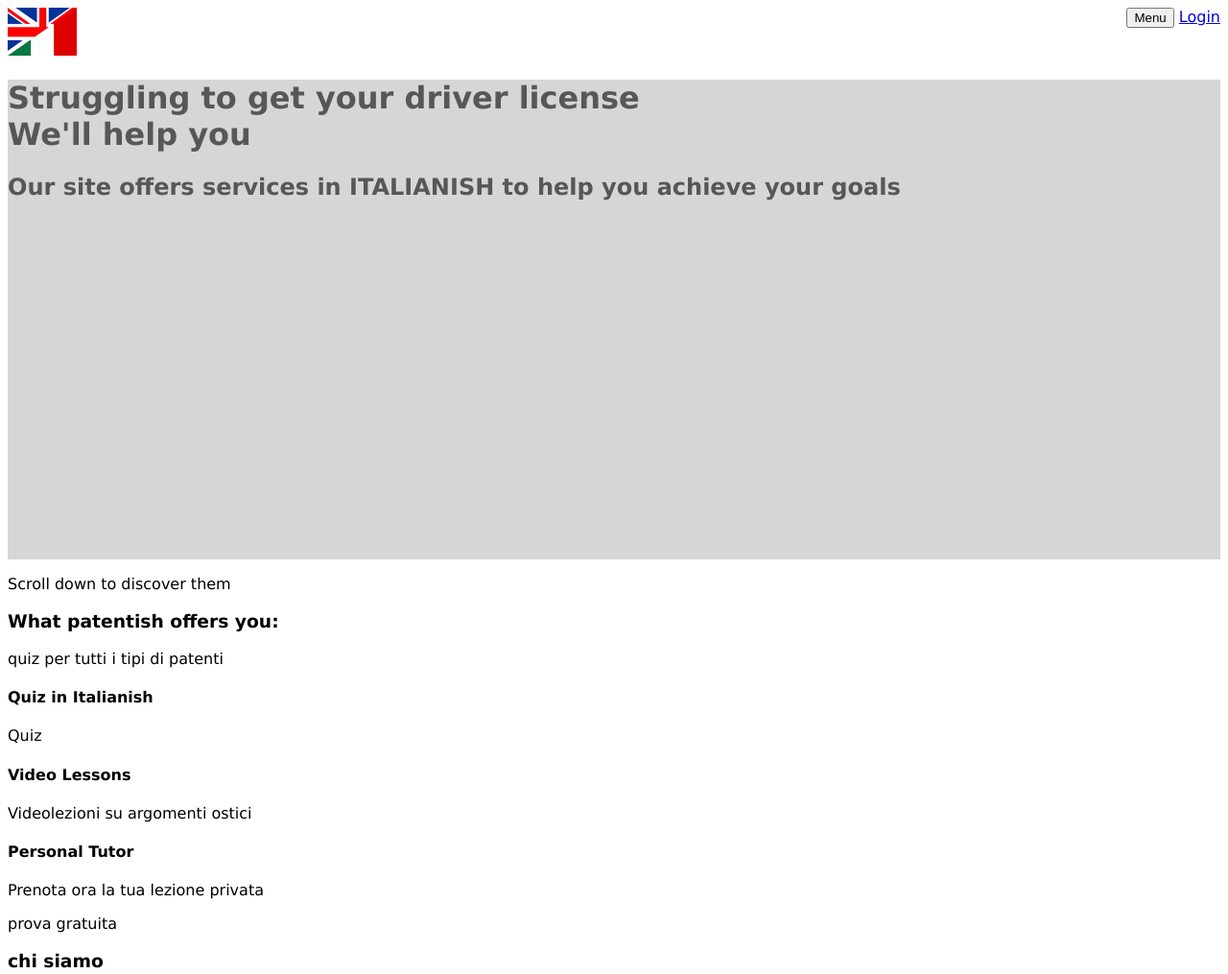
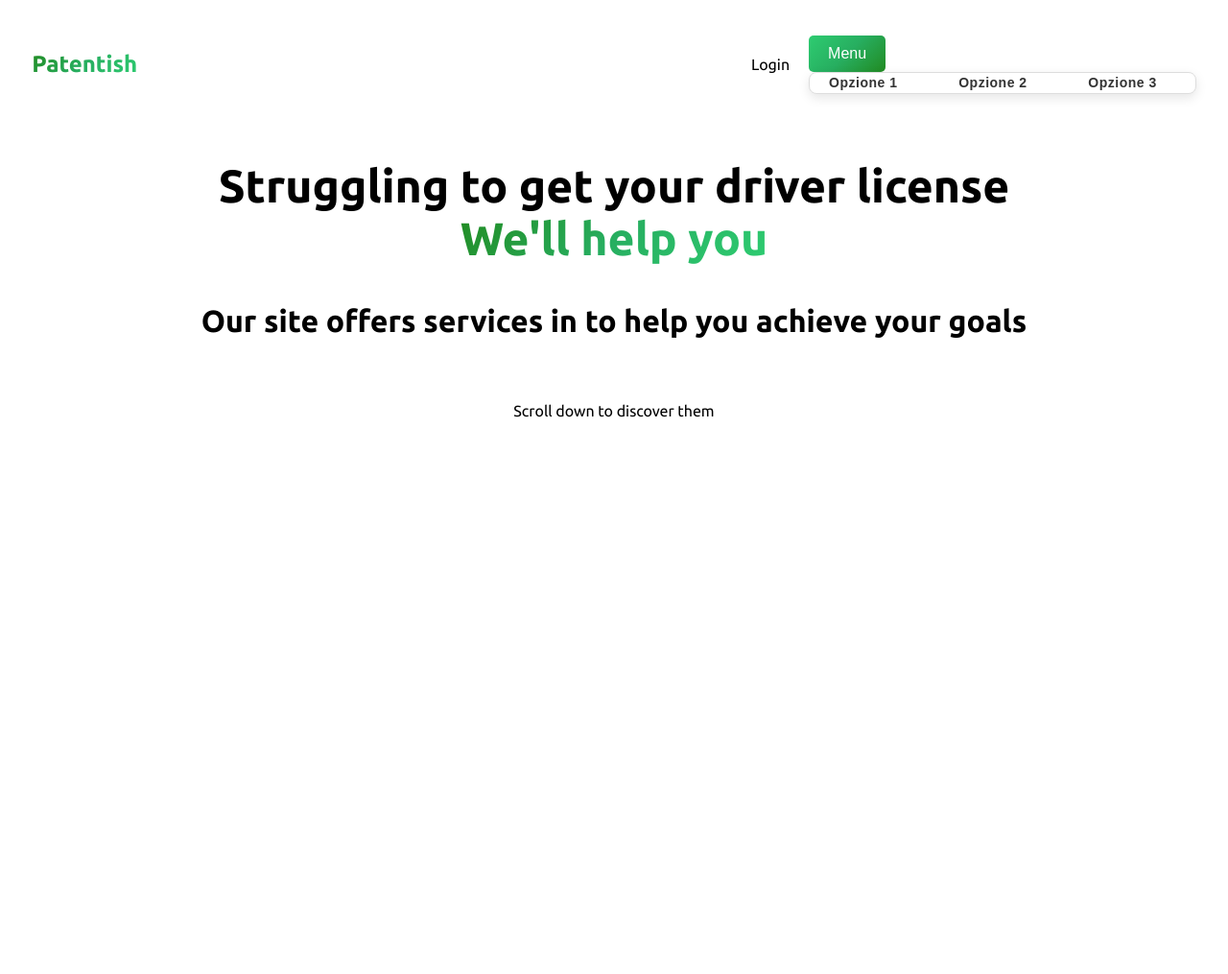
Before and after one commit to aurorar17/patentish, a plain HTML site: page index.html in a window 1280 px wide. Shown: the top 1015 px of the page at 96% size. After the commit the page ends 800 px from the top, so only its background shows below. Drawn offline with Linux system fonts and the light colour scheme.

Commit message:
desktop.cc

```diff
--- a/assets/desktop.css
+++ b/assets/desktop.css
@@ -1,20 +1,38 @@
 @media (min-width: 1025px) {
 
     body {
-        font-family: Verdana, Geneva, Tahoma, sans-serif;
+        font-family: Ubuntu, Verdana, Geneva, Tahoma, sans-serif;
     }
 
 
     /* NAVIGATION BAR */
 
+
+
     .nav {
         display: flex;
         justify-content: space-between;
+        align-items: center;
+        padding: 2%;
     }
 
-    .menu-container {
-        position: relative;
-        display: inline-block;
+    .nav-container {
+        display: flex;
+        align-items: center;
+    }
+
+    .nav-container a {
+        margin-right: 20px;
+        color: black;
+        text-decoration: none;
+    }
+
+    h1 {
+        background: linear-gradient(135deg, #228B22, #27ae60, #2ecc71);
+        font-weight: bold;
+        -webkit-background-clip: text;
+        background-clip: text;
+        color: transparent;
     }
 
     /* Nel contesto di un menu a discesa, l'uso della proprietà position: relative per il contenitore .menu-container è importante per garantire che il menu a discesa sia posizionato correttamente rispetto al suo genitore. Ecco perché:
@@ -31,8 +49,12 @@ Gestione dello Spazio:
 
 position: relative non influisce sul flusso normale del documento, quindi il contenitore mantiene il suo spazio nel layout, e solo il posizionamento del menu a discesa viene influenzato. Questo evita che il layout generale della pagina venga alterato dal menu a discesa. */
 
+    .menu-container {
+        position: relative;
+        display: inline-block;
+    }
 
-    .dropdown-menu {
+    /* .dropdown-menu {
         display: none;
         position: absolute;
         top: 100%;
@@ -42,8 +64,6 @@ position: relative non influisce sul flusso normale del documento, quindi il con
         box-shadow: 0px 8px 16px 0px rgba(0, 0, 0, 0.2);
         z-index: 1;
     }
-
-    /* In questo modo, .dropdown-menu verrà visualizzato esattamente sotto il .menu-button, e la sua posizione sarà controllata rispetto a .menu-container. Se non utilizzassi position: relative su .menu-container, il menu a discesa potrebbe finire in una posizione imprevista, fuori dal contesto del pulsante. */
 
     .dropdown-menu a {
         color: black;
@@ -56,38 +76,171 @@ position: relative non influisce sul flusso normale del documento, quindi il con
         background-color: #f1f1f1;
     }
 
-    /* Mostra il menu a discesa quando si passa sopra il contenitore */
+    /* Mostra il menu a discesa quando si passa sopra il contenitore
     .menu-container:hover .dropdown-menu {
         display: block;
+    } */
+
+    .dropdown-menu {
+        background-color: #ffffff;
+        /* Colore più chiaro per un look pulito */
+        border-radius: 8px;
+        /* Aggiungi angoli arrotondati */
+        min-width: 180px;
+        /* Leggermente più largo per dare spazio */
+        box-shadow: 0px 8px 16px rgba(0, 0, 0, 0.1);
+        /* Ombra più soft */
+    }
+
+    .dropdown-menu a {
+        color: #333333;
+        /* Testo leggermente più scuro */
+        padding: 14px 20px;
+        /* Più spazio intorno agli elementi */
+        font-family: 'Arial', sans-serif;
+        /* Scegli un font moderno */
+        font-size: 14px;
+        /* Riduci leggermente la dimensione del testo */
+        font-weight: bold;
+        /* Rendi il testo più visibile */
+        transition: background-color 0.3s ease;
+        /* Aggiungi transizioni fluide */
+    }
+
+    .dropdown-menu a:hover {
+        background-color: #ececec;
+        /* Colore hover più soft */
+    }
+
+    .dropdown-menu {
+        transition: opacity 0.3s ease, transform 0.3s ease;
+        opacity: 0;
+        transform: translateY(-10px);
+        /* Inizialmente nascosto leggermente in alto */
+    }
+
+    .menu-container:hover .dropdown-menu {
+        display: block;
+        opacity: 1;
+        transform: translateY(0);
+        /* Scende con una transizione fluida */
+    }
+
+    .dropdown-menu a {
+        letter-spacing: 0.5px;
+        /* Aumenta leggermente lo spazio tra le lettere */
+        line-height: 1.5;
+        /* Aggiungi altezza della linea per migliorare la leggibilità */
+    }
+
+    .dropdown-menu {
+        animation: slideIn 0.3s ease forwards;
+    }
+
+    @keyframes slideIn {
+        from {
+            opacity: 0;
+            transform: translateY(-20px);
+        }
+
+        to {
+            opacity: 1;
+            transform: translateY(0);
+        }
+    }
+
+    .dropdown-menu {
+        border: 1px solid #dddddd;
+        /* Bordo leggero e discreto */
+        box-shadow: 0px 4px 12px rgba(0, 0, 0, 0.1);
+        /* Ombra più delicata */
+    }
+
+
+    .button {
+        display: inline-block;
+        /* Permette al bottone di comportarsi come un elemento inline con padding */
+        padding: 10px 20px;
+        /* Spazio interno del bottone */
+        font-size: 16px;
+        /* Dimensione del testo */
+        font-family: 'Arial', sans-serif;
+        /* Tipo di font */
+        color: #ffffff;
+        /* Colore del testo */
+        background: linear-gradient(135deg, #2ecc71, #27ae60, #228B22);
+        /* Colore di sfondo del bottone */
+        border: none;
+        /* Rimuove il bordo predefinito */
+        border-radius: 5px;
+        /* Angoli arrotondati */
+        text-align: center;
+        /* Allinea il testo al centro */
+        text-decoration: none;
+        /* Rimuove la sottolineatura */
+        cursor: pointer;
+        /* Cambia il cursore in una mano per indicare cliccabilità */
+        transition: background-color 0.3s, transform 0.2s;
+        /* Transizioni morbide per l'effetto hover */
+    }
+
+    /* Effetto hover */
+    .button:hover {
+        background-color: #0056b3;
+        /* Colore di sfondo quando il mouse è sopra */
+        transform: translateY(-2px);
+        /* Effetto di sollevamento del bottone */
+    }
+
+    /* Effetto focus */
+    .button:focus {
+        outline: none;
+        /* Rimuove il contorno predefinito */
+        box-shadow: 0 0 0 2px rgba(0, 123, 255, 0.5);
+        /* Aggiunge un'ombra blu quando il bottone è focalizzato */
+    }
+
+    /* Effetto attivo (quando il bottone è cliccato) */
+    .button:active {
+        background-color: #004085;
+        /* Colore di sfondo quando il bottone è cliccato */
+        transform: translateY(1px);
+        /* Effetto di pressione del bottone */
     }
 
 
 
 
 
-    /* CSS */
-    .container {
-        position: relative;
-        width: 100%;
-        height: 500px;
-        /* Imposta l'altezza desiderata */
-        background-image: url(./foto-pictures/IMG_8069.heic);
-        background-size: cover;
-        /* Adatta l'immagine alle dimensioni dell'elemento */
-        background-position: center;
-        /* Centra l'immagine */
+
+
+
+
+    /* TITOLO */
+
+    .title-container {
+        text-align: center;
     }
 
-    .overlay {
-        position: absolute;
-        top: 0;
-        left: 0;
-        width: 100%;
-        height: 100%;
+    h2 {
+        font-size: 3em;
+        font-weight: bold;
+    }
 
-        background: rgba(175, 173, 173, 0.5);
-        /* Colore nero con opacità 0.5 */
+    h3 {
+        font-size: 2em;
+        font-weight: bold;
+    }
+
+    .special-effect {
+        background: linear-gradient(135deg, #228B22, #27ae60, #2ecc71);
+        font-weight: bold;
+        -webkit-background-clip: text;
+        background-clip: text;
+        color: transparent;
     }
 
 
+    /* ARTICLE */
+
 }
--- a/index.html
+++ b/index.html
@@ -8,6 +8,11 @@
     <link rel="stylesheet" href="/assets/desktop.css">
     <link rel="stylesheet" href="/assets/tablet.css">
     <link rel="stylesheet" href="/assets/mobile.css">
+    <link rel="preconnect" href="https://fonts.googleapis.com">
+    <link rel="preconnect" href="https://fonts.gstatic.com" crossorigin>
+    <link
+        href="https://fonts.googleapis.com/css2?family=Ubuntu:ital,wght@0,300;0,400;0,500;0,700;1,300;1,400;1,500;1,700&display=swap"
+        rel="stylesheet">
 
 </head>
 
@@ -16,76 +21,41 @@
     <header>
         <nav>
             <div class="nav">
-                <a href="index.html">
-                    <img src="/foto-pictures/italianish.jpg" alt="Logo della compagnia - Company Logo"
-                        style="height: 50px; width: auto;">
-                </a>
+                <h1>Patentish</h1>
+                <div class="nav-container">
+                    <a href="#">Login</a></li>
                     <div class="menu-container">
-                    <button class="menu-button">Menu</button>
+                        <button class="button">Menu</button>
                         <div class="dropdown-menu">
                             <a href="#">Opzione 1</a>
                             <a href="#">Opzione 2</a>
                             <a href="#">Opzione 3</a>
                         </div>
-                    <a href="#">Login</a></li>
+                    </div>
                 </div>
             </div>
         </nav>
     </header>
 
     <main>
-
-        <div class="container">
-            <div class="overlay"></div>
-            <h1>Struggling to get your driver license <br> We'll help you</h1>
-            <h2>Our site offers services in ITALIANISH to help you achieve your goals</h2>
+        <div class="title-container">
+            <h2>Struggling to get your driver license <br><span class="special-effect">We'll help you</span></h2>
+            <h3>Our site offers services in to
+                help you
+                achieve your goals</h3>
+            <div id="title-foto">
+                <img src="" alt="">
             </div>
             <div>
                 <p>Scroll down to discover them</p>
             </div>
+        </div>
+
+
+
 
         <article>
-            <h3>What patentish offers you:</h3>
-            <p>quiz per tutti i tipi di patenti</p>
-            <section>
-                <h4>Quiz in Italianish</h4>
-                <p>Quiz</p>
-            </section>
-            <section>
-                <h4>Video Lessons</h4>
-                <p>Videolezioni su argomenti ostici</p>
-            </section>
-            <section>
-                <h4>Personal Tutor</h4>
-                <p>Prenota ora la tua lezione privata</p>
-            </section>
-        </article>
 
-        <section>
-            <p>prova gratuita</p>
-        </section>
-
-        <article>
-            <h3>chi siamo</h3>
-            <div>
-                <img src="/foto-pictures/italianish.jpg" alt="">
-            </div>
-            <section>
-                <p>fjeivvjjdvnek</p>
-            </section>
-        </article>
-
-        <section>
-            <h5>note legali</h5>
-            <p>note legali</p>
-        </section>
-
-    </main>
-
-    <footer>
-        <nav>
-        </nav>
-    </footer>
 
 
 </body>
```
Also changed, not shown: Screenshot 2024-09-09 at 22.37.21.png (added), foto-pictures/bas-peperzak-tyhpK_QelPo-unsplash-2.jpg (added), foto-pictures/g-r-mottez-rb5is4sr544-unsplash.jpg (added), foto-pictures/jan-baborak-4STq2B24S1k-unsplash.jpg (added), foto-pictures/sahil-patel-d94iO4HXx6E-unsplash.jpg (added), foto-pictures/thai-an-FDCuK-B_f3A-unsplash.jpg (added), foto-pictures/why-kei-8e2gal_GIE8-unsplash.jpg (added), 3 other files. Lines whose indentation alone changed are shown as unchanged.
